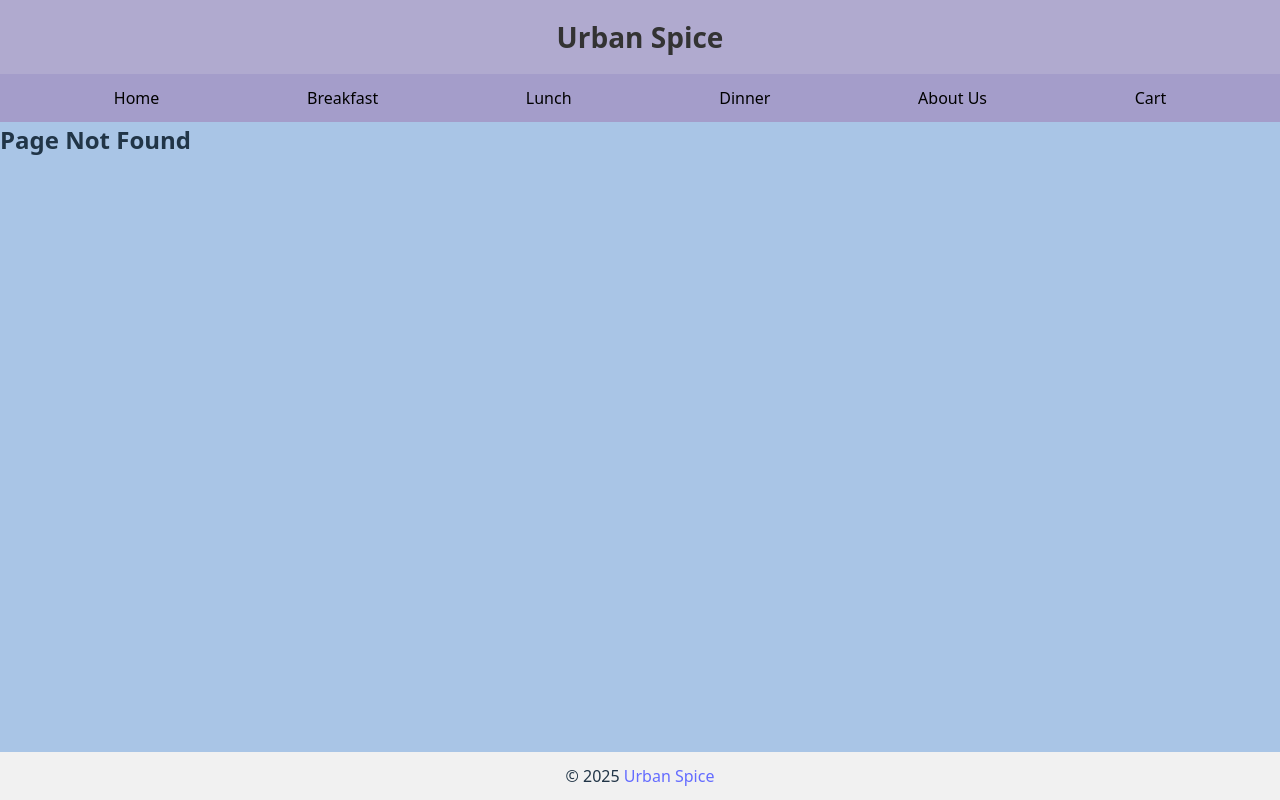
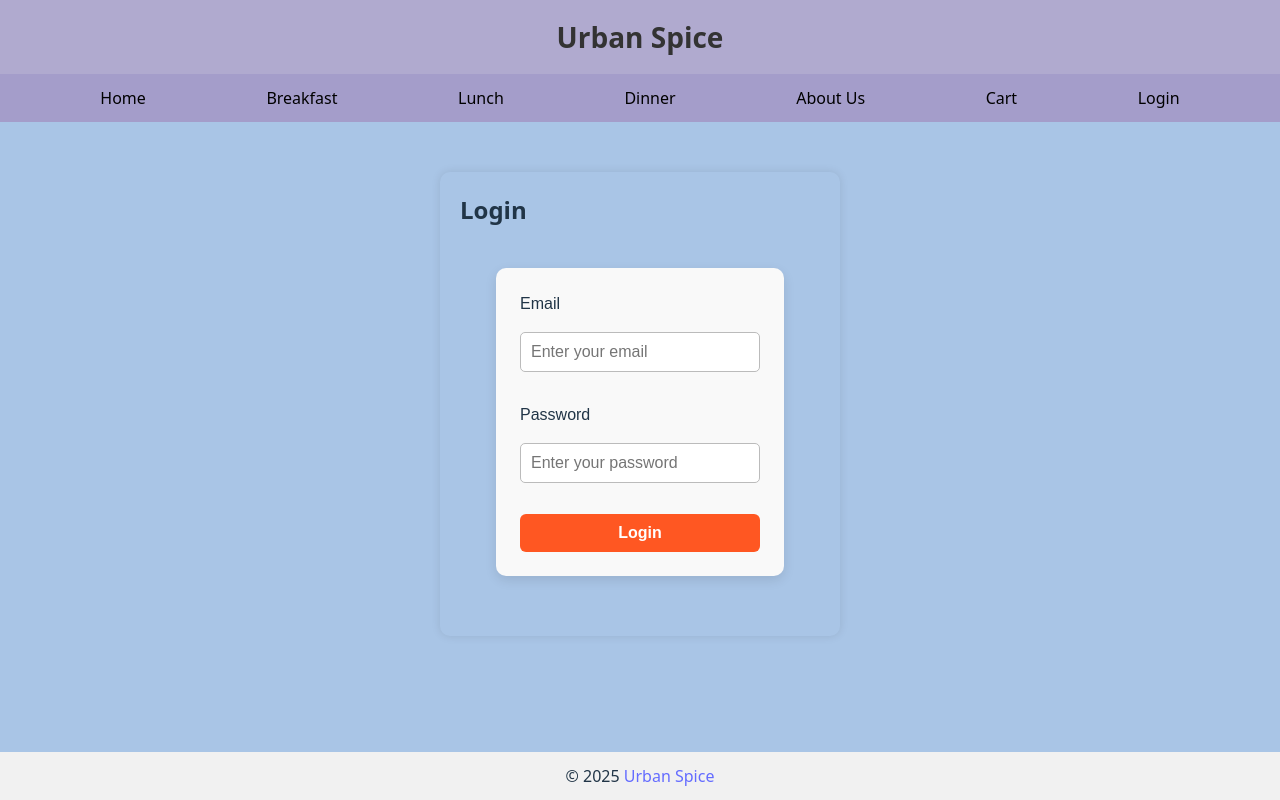
Before and after one commit to poojapandey305/unit-2-project-repo-name, a React (Vite) app in the folder react-front-end-app/: page /login in a window 1280 px wide. Before the commit this address had no page. Built offline with nearby package versions, Linux system fonts and the light colour scheme.

Commit message:
feat: added Login page UI, route setup, and navbar link

```diff
--- a/react-front-end-app/src/App.jsx
+++ b/react-front-end-app/src/App.jsx
@@ -9,6 +9,7 @@ import Header from "./components/Header";
 import Footer from "./components/Footer";
 import NotFound from "./components/NotFound";
 import Cart from "./components/Cart";
+import Login from "./components/Login";
 import "./components/styles.css";
 
 function App() {
@@ -24,6 +25,9 @@ function App() {
         <Route path="/checkout" element={<PaymentPreference />} />
         <Route path="/about" element={<About />} />
         <Route path="/cart" element={<Cart />} />
+
+        <Route path="/login" element={<Login />} />
+
         <Route path="*" element={<NotFound />} />
       </Routes>
 
--- /dev/null
+++ b/react-front-end-app/src/components/Login.css
@@ -0,0 +1,35 @@
+.login-container {
+  max-width: 400px;
+  margin: 50px auto;
+  padding: 20px;
+  border-radius: 10px;
+  box-shadow: 0 0 10px rgba(0,0,0,0.1);
+}
+
+.login-form {
+  display: flex;
+  flex-direction: column;
+}
+
+.login-form input {
+  margin-bottom: 15px;
+  padding: 10px;
+  border-radius: 5px;
+  border: 1px solid #bbb;
+}
+
+.login-btn {
+  padding: 10px;
+  border: none;
+  background-color: #ff5722;
+  color: white;
+  font-weight: bold;
+  border-radius: 6px;
+  cursor: pointer;
+}
+
+.error-message {
+  color: red;
+  font-size: 14px;
+  margin-bottom: 10px;
+}
--- /dev/null
+++ b/react-front-end-app/src/components/Login.jsx
@@ -0,0 +1,55 @@
+import React, { useState } from "react";
+import "./Login.css";
+import { useNavigate } from "react-router-dom";
+
+function Login() {
+  const navigate = useNavigate();
+
+  const [email, setEmail] = useState("");
+  const [password, setPassword] = useState("");
+  const [error, setError] = useState("");
+
+  const handleLogin = (e) => {
+    e.preventDefault();
+    setError("");
+
+    if (email.trim() === "" || password.trim() === "") {
+      setError("Email and password are required");
+      return;
+    }
+
+    console.log("Login sent:", { email, password });
+
+    navigate("/"); // redirect to home page
+  };
+
+  return (
+    <div className="login-container">
+      <h2>Login</h2>
+
+      <form onSubmit={handleLogin} className="login-form">
+        <label>Email</label>
+        <input
+          type="email"
+          placeholder="Enter your email"
+          value={email}
+          onChange={(e) => setEmail(e.target.value)}
+        />
+
+        <label>Password</label>
+        <input
+          type="password"
+          placeholder="Enter your password"
+          value={password}
+          onChange={(e) => setPassword(e.target.value)}
+        />
+
+        {error && <p className="error-message">{error}</p>}
+
+        <button type="submit" className="login-btn">Login</button>
+      </form>
+    </div>
+  );
+}
+
+export default Login;
--- a/react-front-end-app/src/components/Navbar.jsx
+++ b/react-front-end-app/src/components/Navbar.jsx
@@ -26,6 +26,7 @@ function Navbar() {
         <Link to="/about">About Us</Link>
 
          <Link to="/cart">Cart</Link>
+         <Link to="/login" className="nav-link">Login</Link>
       </div>
     </nav>
   );
```
Also changed, not shown: react-front-end-app/src/components/Login..jsx (deleted).
